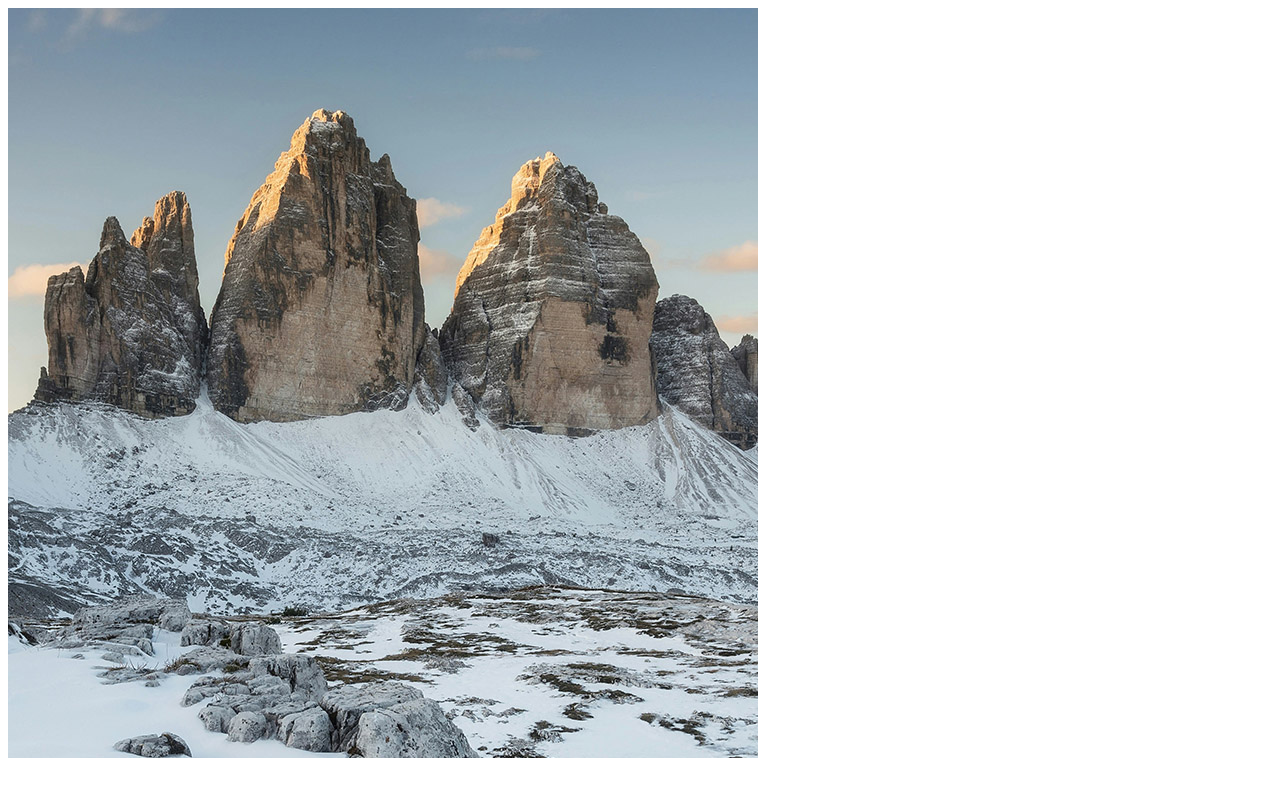
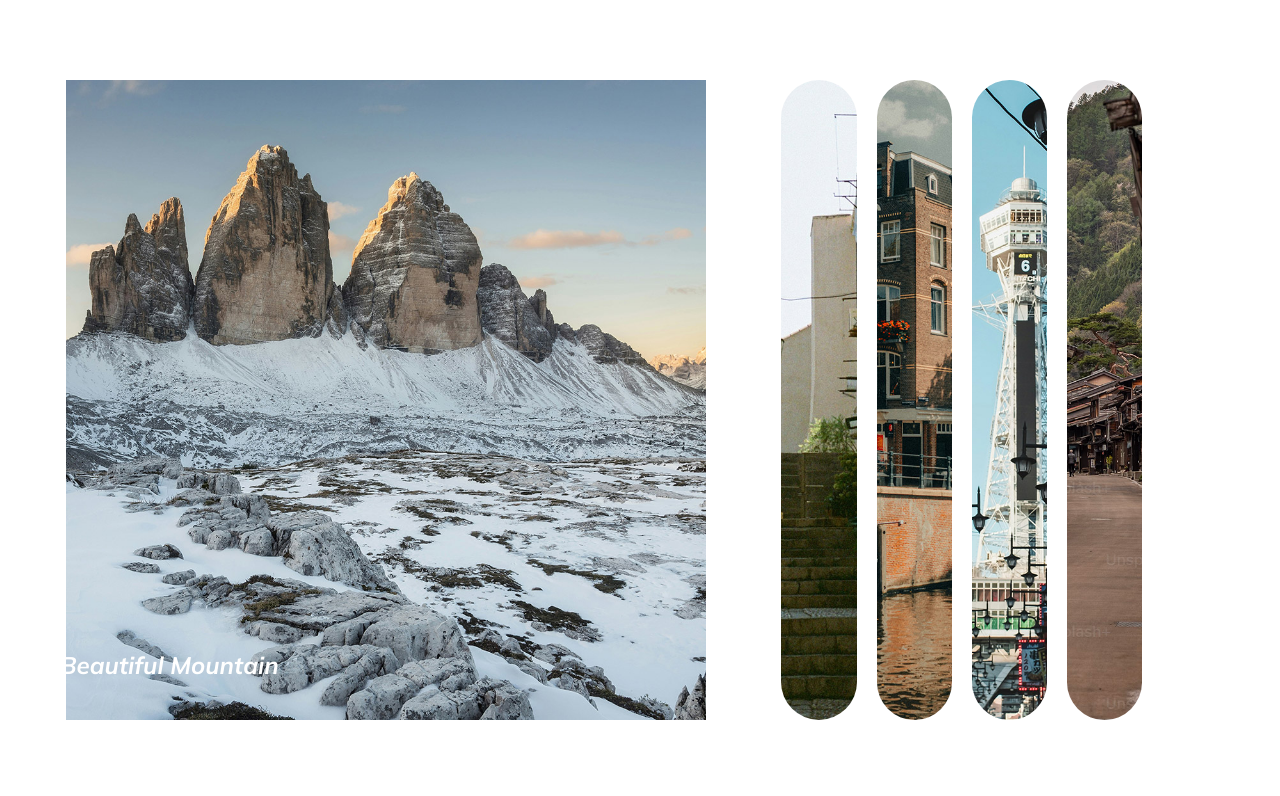
Before and after one commit to giacomo9999/expanding-cards-240821, a plain HTML site: page index.html in a window 1280 px wide. Shown: the top 796 px of the page. Drawn offline with Linux system fonts and the light colour scheme.

Commit message:
Finished stylesheet.

```diff
--- a/index.html
+++ b/index.html
@@ -4,18 +4,40 @@
         <meta charset="UTF-8" />
         <meta name="viewport" content="width=device-width, initial-scale=1.0" />
         <title>Expanding Cards</title>
-        <link rel="stylesheet" href="styles.css">
+        <link rel="stylesheet" href="styles.css" />
     </head>
     <body>
         <div class="container">
             <div
+                class="panel active"
+                style="background-image: url('images/sample_pic_01.jpg')"
+            >
+                <h3>Beautiful Mountain</h3>
+            </div>
+            <div
                 class="panel"
-                style="background-image: url('images/sample_pic_01.jpg')"
-            ></div>
-            <div class="panel"></div>
-            <div class="panel"></div>
-            <div class="panel"></div>
-            <div class="panel"></div>
+                style="background-image: url('images/sample_pic_02.jpg')"
+            >
+                <h3>Sunlit Street</h3>
+            </div>
+            <div
+                class="panel"
+                style="background-image: url('images/sample_pic_03.jpg')"
+            >
+                <h3>Amsterdam</h3>
+            </div>
+            <div
+                class="panel"
+                style="background-image: url('images/sample_pic_04.jpg')"
+            >
+                <h3>Japanese Tower</h3>
+            </div>
+            <div
+                class="panel"
+                style="background-image: url('images/sample_pic_05.jpg')"
+            >
+                <h3>Old Japanese Street</h3>
+            </div>
         </div>
         <script src="script.js"></script>
     </body>
--- a/styles.css
+++ b/styles.css
@@ -1,9 +1,63 @@
+@import url('https://fonts.googleapis.com/css2?family=Mulish:ital,wght@0,200..1000;1,200..1000&display=swap');
+
+* {
+    box-sizing: border-box;
+}
+
+body {
+    font-family: 'Mulish', sans-serif;
+    font-optical-sizing: auto;
+    display: flex;
+    align-items: center;
+    height: 100vh;
+    overflow: hidden;
+    margin: 0;
+}
+
 .container {
-    height: 1000px;
-    width: 1000px;
+    display: flex;
+    width: 90vw;
 }
 
 .panel {
-    height: 750px;
-    width: 750px;
+    background-size: auto 100%;
+    background-position: center;
+    background-repeat: no-repeat;
+    height: 80vh;
+    border-radius: 50px;
+    cursor: pointer;
+    flex: 0.5;
+    margin: 10px;
+    position: relative;
+    transition: 0.7s ease-in;
 }
+
+.panel.active {
+    flex: 5;
+}
+
+h3 {
+    font-size: 24px;
+    position: absolute;
+    bottom: 40px;
+    left: 50px;
+    color: #ffffff;
+    font-variation-settings: 'wght' 400;
+    font-style: italic;
+    margin: 0;
+    opacity: 0;
+}
+
+.panel.active h3 {
+    opacity: 1;
+}
+
+@media (max-width: 480px) {
+    .container {
+        width: 100vw;
+    }
+    .panel:nth-of-type(4),
+    .panel:nth-of-type(5) {
+        display: none;
+    }
+}
```
